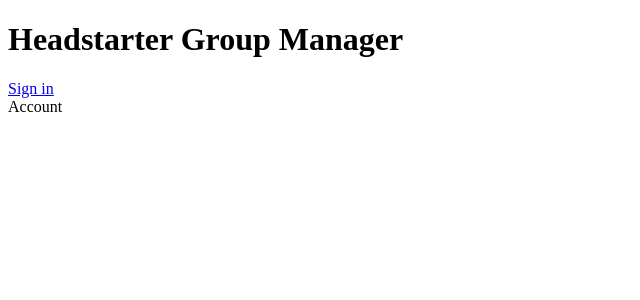
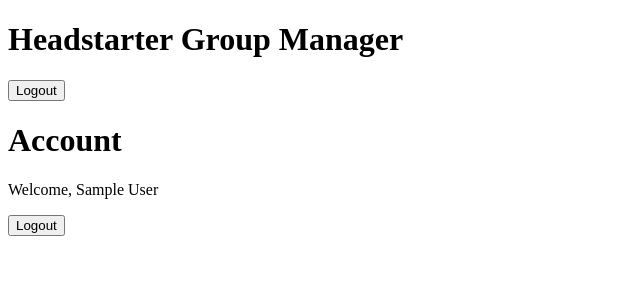
Before and after one commit to asiyaehsan/Headstarter-Company-Case, a React (Create React App) app in the folder client/: page /account in a window 1280 px wide. Shown: the top 300 px of the page, without its empty margins (0-640 px from the left). Built offline with nearby package versions, Linux system fonts and the light colour scheme; no server answers; sample sign-in values are in the browser's storage.

Commit message:
finished the authentication

```diff
--- a/client/src/App.js
+++ b/client/src/App.js
@@ -4,6 +4,7 @@ import { Route, Routes } from "react-router-dom";
 import { Home } from "./pages/Home";
 import { Signin } from "./pages/Signin";
 import { Account } from "./pages/Account";
+import { Protected } from "./components/Protected";
 import CalenderPage from "./components/CalenderPage";
 import NavBar from "./components/NavBar";
 
@@ -12,12 +13,19 @@ function App() {
     <div>
       <AuthContextProvider>
         <NavBar />
-        {/* <CalenderPage /> */}
         <Routes>
           <Route path="/" element={<Home />} />;
           <Route path="/signin" element={<Signin />} />;
-          <Route path="/account" element={<Account />} />;
-          <Route path="/calendar" element={<CalenderPage />} />;
+          <Route
+            path="/account"
+            element={
+              <Protected>
+                <Account />
+              </Protected>
+            }
+          />
+          ;
+          <Route path="/calender" element={<CalenderPage />} />;
         </Routes>
       </AuthContextProvider>
     </div>
--- a/client/src/components/NavBar.jsx
+++ b/client/src/components/NavBar.jsx
@@ -14,8 +14,8 @@ const Navbar = () => {
   }
 
   return (
-    <div className='flex justify-between bg-gray-200 w-full p-4'>
-      <h1 className='text-center text-2xl font-bold'>
+    <div className=''>
+      <h1 className=''>
         Headstarter Group Manager
       </h1>
       {user?.displayName ? (
--- /dev/null
+++ b/client/src/components/Protected.js
@@ -0,0 +1,12 @@
+import React from "react";
+import { Navigate } from "react-router-dom";
+import { UserAuth } from "../context/AuthContext";
+
+export const Protected = ({ children }) => {
+  const { user } = UserAuth();
+  if (!user) {
+    return <Navigate to="/" />;
+  }
+
+  return children;
+};
--- a/client/src/context/AuthContext.js
+++ b/client/src/context/AuthContext.js
@@ -1,27 +1,40 @@
-// AuthContext.js - Set up the authentication
-
-import { useContext, createContext } from "react";
-
-import { auth } from "../firebase-config";
-
-// Authentication features
+import { useContext, createContext, useEffect, useState } from "react";
 import {
   GoogleAuthProvider,
-  GoogleAuthPopup,
   signInWithPopup,
+  signInWithRedirect,
   signOut,
   onAuthStateChanged,
 } from "firebase/auth";
+import { auth } from "../firebase-config";
 
 const AuthContext = createContext();
 
 export const AuthContextProvider = ({ children }) => {
+  const [user, setUser] = useState({});
+
   const googleSignIn = () => {
     const provider = new GoogleAuthProvider();
-    signInWithPopup(auth, provider);
+    // signInWithPopup(auth, provider);
+    signInWithRedirect(auth, provider);
   };
+
+  const logOut = () => {
+    signOut(auth);
+  };
+
+  useEffect(() => {
+    const unsubscribe = onAuthStateChanged(auth, (currentUser) => {
+      setUser(currentUser);
+      console.log("User", currentUser);
+    });
+    return () => {
+      unsubscribe();
+    };
+  }, []);
+
   return (
-    <AuthContext.Provider value={{ googleSignIn }}>
+    <AuthContext.Provider value={{ googleSignIn, logOut, user }}>
       {children}
     </AuthContext.Provider>
   );
--- a/client/src/pages/Account.jsx
+++ b/client/src/pages/Account.jsx
@@ -1,7 +1,26 @@
-import React from 'react'
+import React from 'react';
+import { UserAuth } from '../context/AuthContext';
 
 export const Account = () => {
+  const { logOut, user } = UserAuth();
+
+  const handleSignOut = async () => {
+    try {
+      await logOut();
+    } catch (error) {
+      console.log(error);
+    }
+  };
+
   return (
-    <div>Account</div>
-  )
-}
+    <div className=''>
+      <h1 className=''>Account</h1>
+      <div>
+        <p>Welcome, {user?.displayName}</p>
+      </div>
+      <button onClick={handleSignOut} className=''>
+        Logout
+      </button>
+    </div>
+  );
+};
--- a/client/src/pages/Home.jsx
+++ b/client/src/pages/Home.jsx
@@ -2,6 +2,8 @@ import React from 'react'
 
 export const Home = () => {
   return (
-    <div>Home</div>
+    <div>
+      <h1 className=''>Home Page</h1>
+    </div>
   )
 }
--- a/client/src/pages/Signin.jsx
+++ b/client/src/pages/Signin.jsx
@@ -1,23 +1,32 @@
-import React from 'react'
-import { GoogleButton } from 'react-google-button'
-import { UserAuth } from '../context/AuthContext'
-
-
+import React, { useEffect } from 'react';
+import { GoogleButton } from 'react-google-button';
+import { UserAuth } from '../context/AuthContext';
+import { useNavigate } from 'react-router-dom';
 
 export const Signin = () => {
-    const { googleSignIn } = UserAuth();
+  const { googleSignIn, user } = UserAuth();
+  const navigate = useNavigate();
+
   const handleGoogleSignIn = async () => {
     try {
       await googleSignIn();
     } catch (error) {
-            console.log(error)
+      console.log(error);
     }
+  };
+
+  useEffect(() => {
+    if (user != null) {
+      navigate('/account');
     }
+  }, [user]);
+
   return (
     <div>
-          Signin
+      <h1 className=''>Sign in</h1>
+      <div className=''>
         <GoogleButton onClick={handleGoogleSignIn} />
       </div>
-
-  )
-}
+    </div>
+  );
+};
```
Lines whose indentation alone changed are shown as unchanged.
